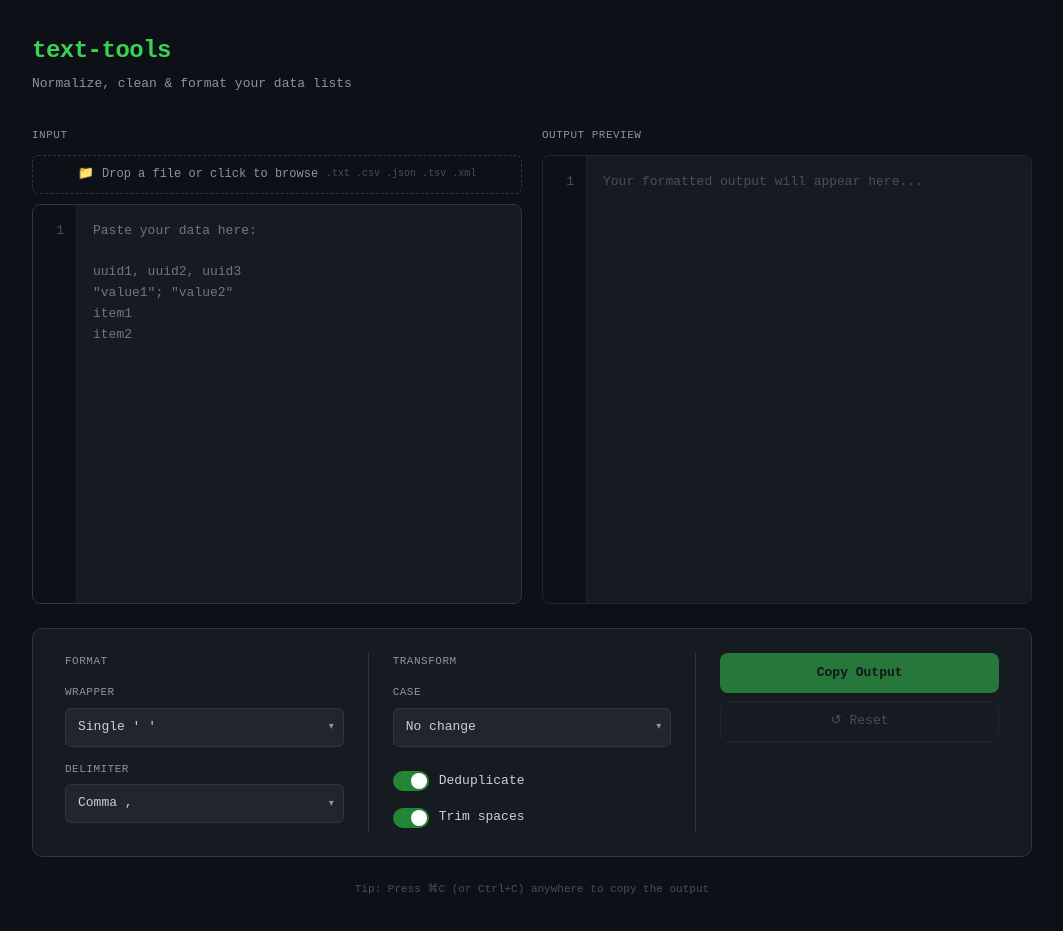
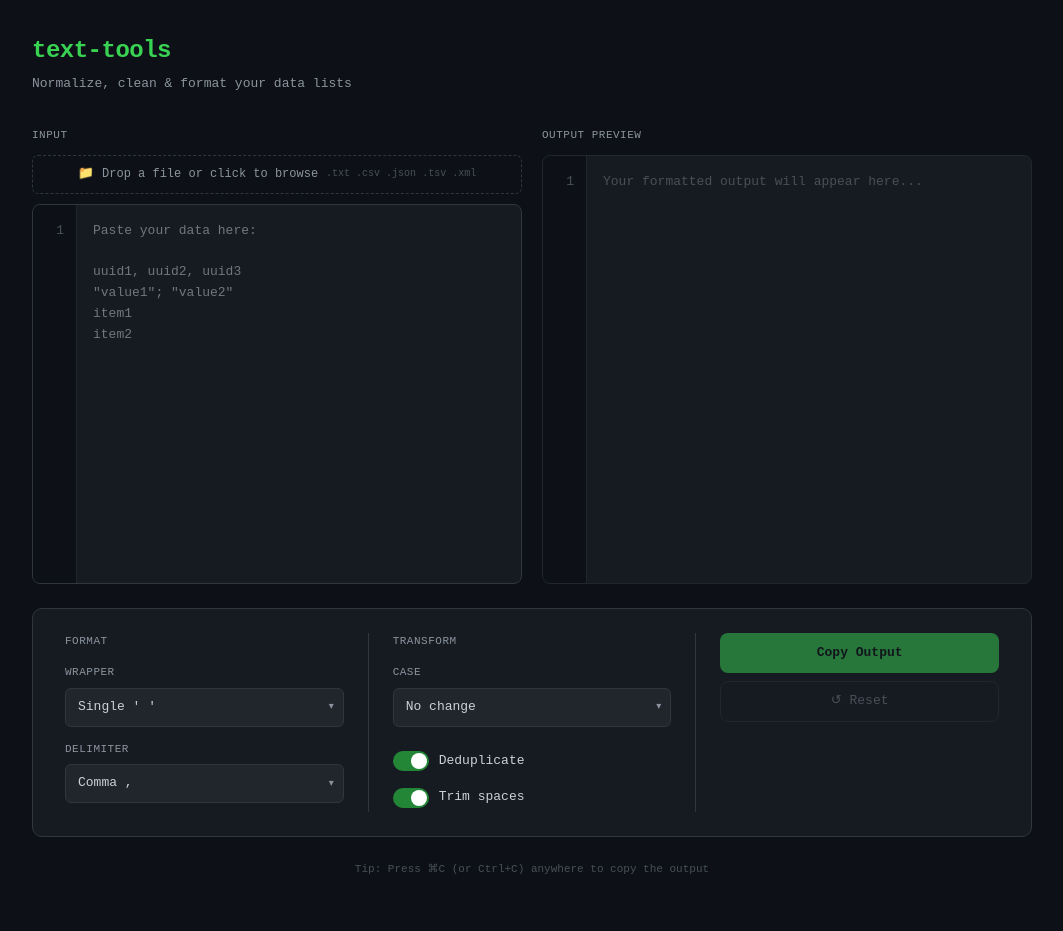
Before and after one commit to diasandredev/text-tools, a React (Vite) app: page / in a window 1280 px wide. Shown: the whole page, without its empty margins (108-1171 px from the left). Built offline with nearby package versions, Linux system fonts and the light colour scheme.

Commit message:
fix height

```diff
--- a/src/App.tsx
+++ b/src/App.tsx
@@ -297,7 +297,7 @@ function App() {
                   position: 'relative',
                   display: 'flex',
                   flex: 1,
-                  minHeight: 400,
+                  minHeight: 380,
                   backgroundColor: '#161b22',
                   border: '1px solid #30363d',
                   borderRadius: '8px',
```
